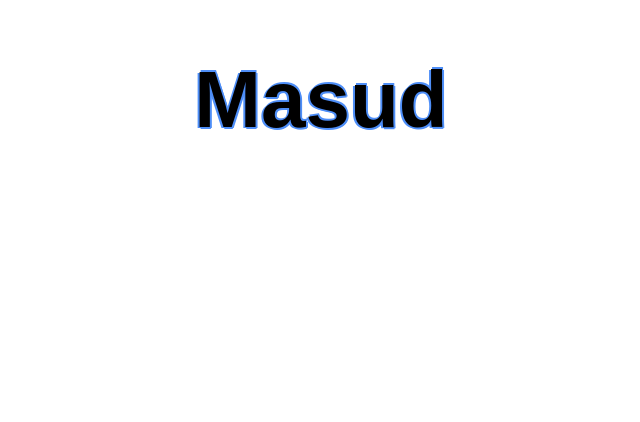
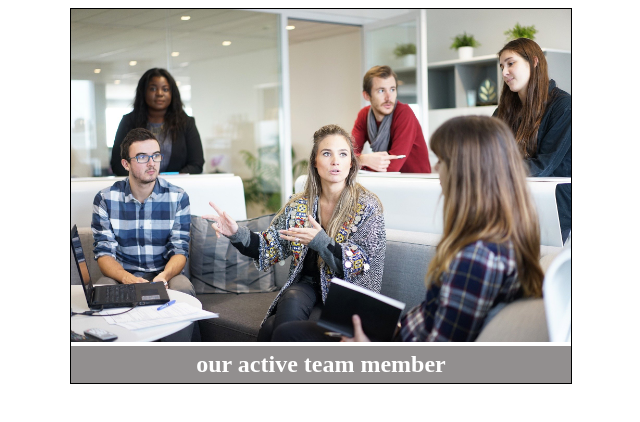
Before and after one commit to masudrana08/practiceEveryday, a plain HTML site: page index.html in a window 1280 px wide. Shown: the whole page, without its empty margins (319-959 px from the left). Drawn offline with Linux system fonts and the light colour scheme.

```diff
--- a/css/style.css
+++ b/css/style.css
@@ -1,6 +1,21 @@
-h1{
-    font-family:sans-serif;
-    font-size:80px;
+.masud{
+    width:500px;
+    border:0.7px solid;
+    margin:auto;
+}
+
+img{
+    width:100%;
+}
+.container h2{
     text-align:center;
-    text-shadow:2px 1px rgb(78, 142, 247), -2px 1px rgb(78, 142, 247), 1px 2px rgb(78, 142, 247), 1px -2px rgb(78, 142, 247);
+    margin:0;
+    padding:5px;
+    display:block;
+    background-color:rgb(146, 143, 143);
+    color:white;
 }
+.masud:hover{
+    box-shadow:5px 8px rgba(0, 174, 255, 0.355), -3px 8px rgba(0, 174, 255, 0.37);
+}
+}
--- a/index.html
+++ b/index.html
@@ -8,7 +8,11 @@
 </head>
 
 <body>
-   <h1>Masud</h1>
-
+    <div class="masud">
+        <img src="/files/a.png" alt="">
+        <div class="container">
+            <h2>our active team member</h2>
+        </div>
+    </div>
 </body>
 </html>
```
